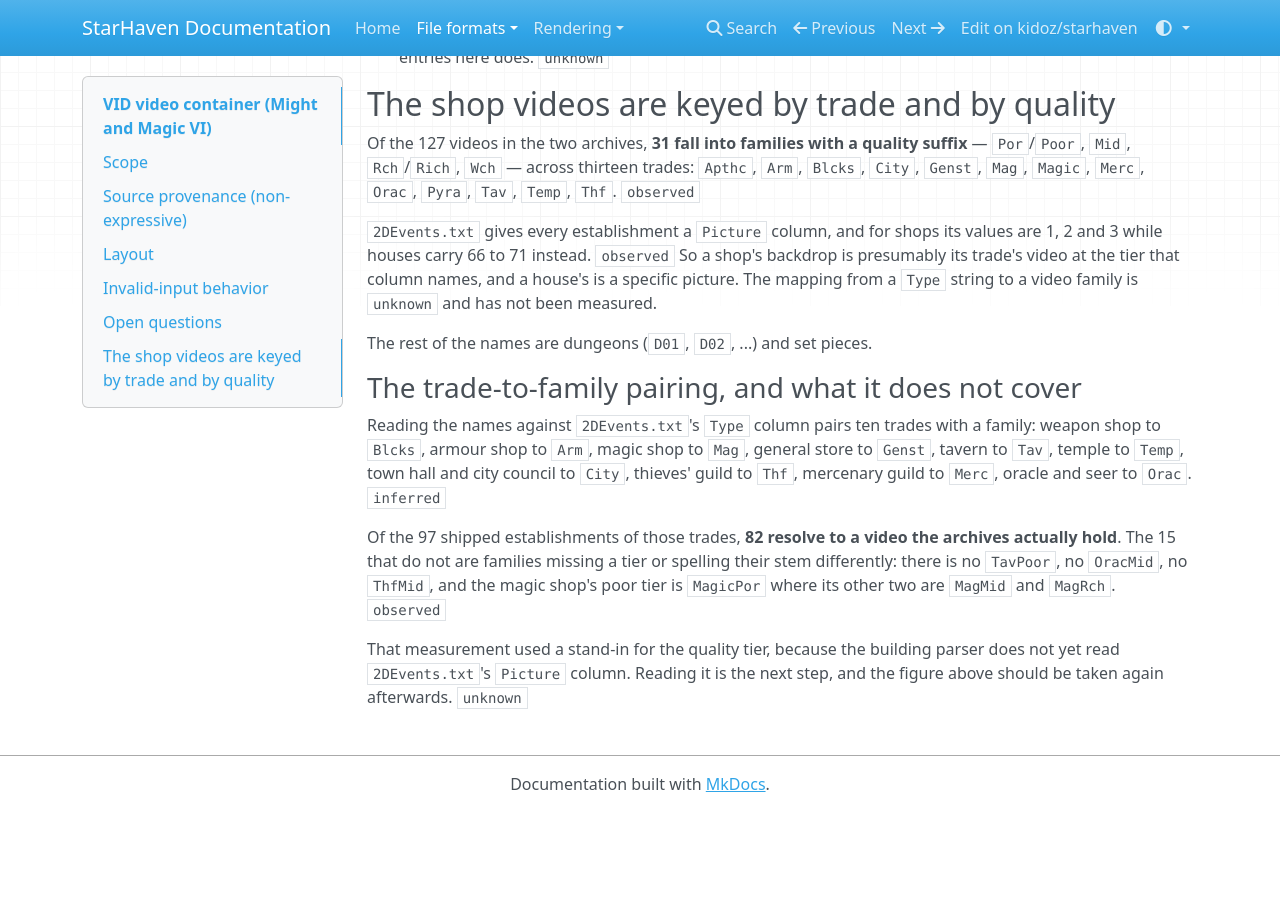
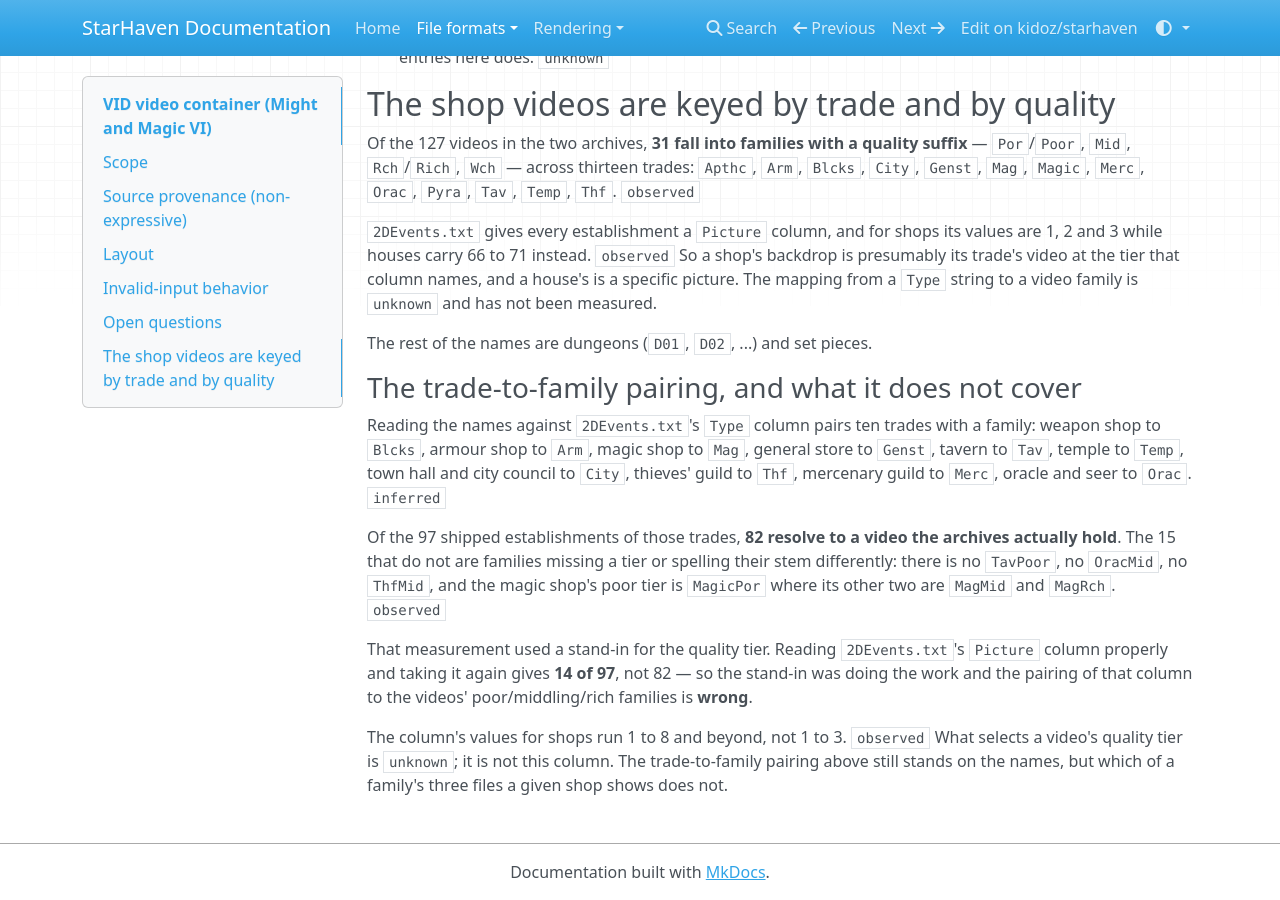
Before and after one commit to kidoz/starhaven, an MkDocs documentation site: the page built from docs/formats/vid.md, in a window 1280 px wide and 900 px high, scrolled down 1475 px. Built offline with MkDocs 1.6.1, drawn with Linux system fonts in a browser that asks for light colours; nearby versions of some CDN libraries; before the commit the page ends 2287 px from its top, so only the background shows below that.

Commit message:
Read the establishment picture column, and correct what it is not

```diff
--- a/docs/formats/vid.md
+++ b/docs/formats/vid.md
@@ -94,6 +94,12 @@ spelling their stem differently: there is no `TavPoor`, no `OracMid`, no
 `ThfMid`, and the magic shop's poor tier is `MagicPor` where its other two are
 `MagMid` and `MagRch`. `observed`
 
-That measurement used a stand-in for the quality tier, because the building
-parser does not yet read `2DEvents.txt`'s `Picture` column. Reading it is the
-next step, and the figure above should be taken again afterwards. `unknown`
+That measurement used a stand-in for the quality tier. Reading
+`2DEvents.txt`'s `Picture` column properly and taking it again gives
+**14 of 97**, not 82 — so the stand-in was doing the work and the pairing of
+that column to the videos' poor/middling/rich families is **wrong**.
+
+The column's values for shops run 1 to 8 and beyond, not 1 to 3. `observed`
+What selects a video's quality tier is `unknown`; it is not this column.
+The trade-to-family pairing above still stands on the names, but which of a
+family's three files a given shop shows does not.
```
Also changed, not shown: 2 other files.
